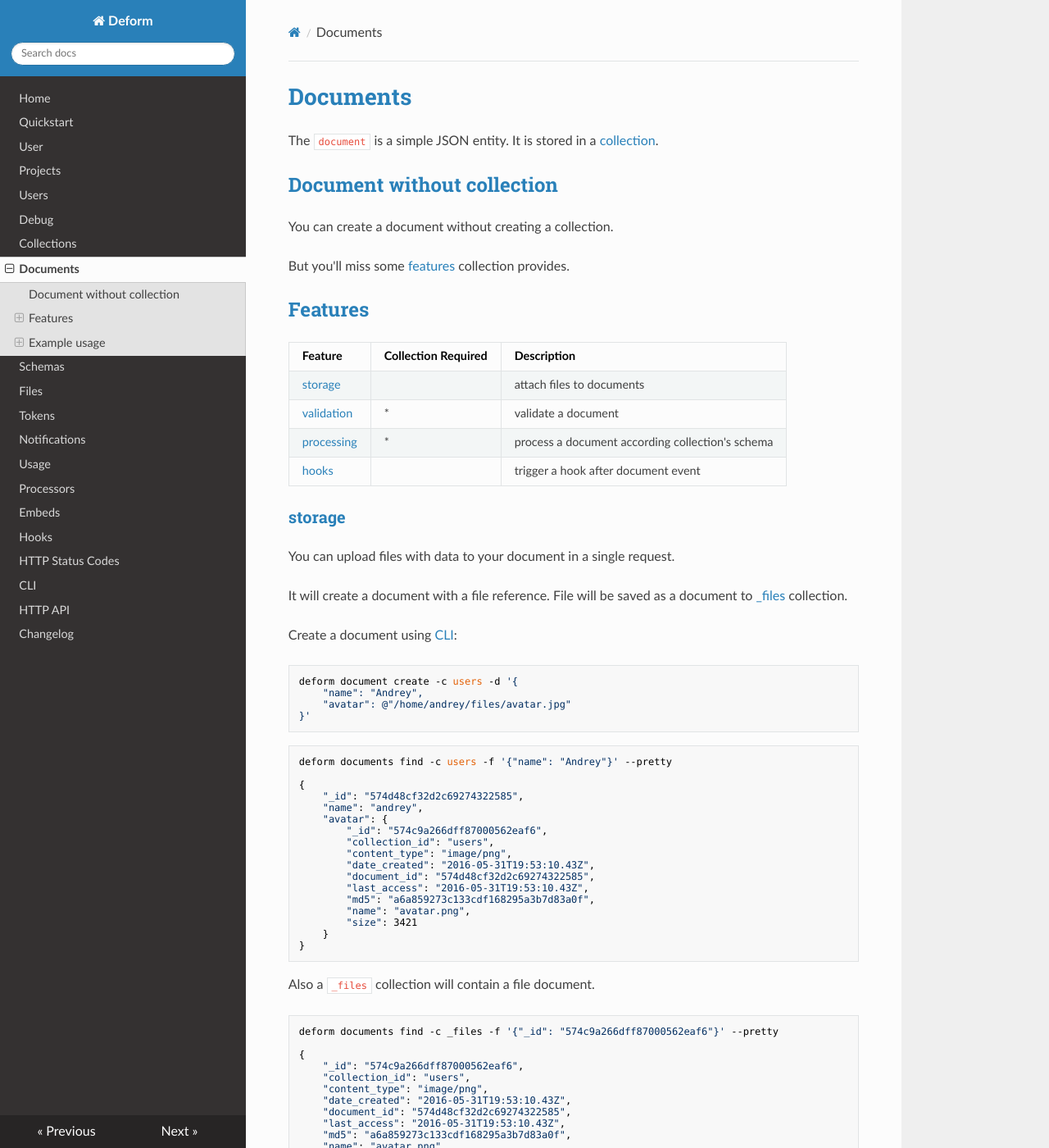
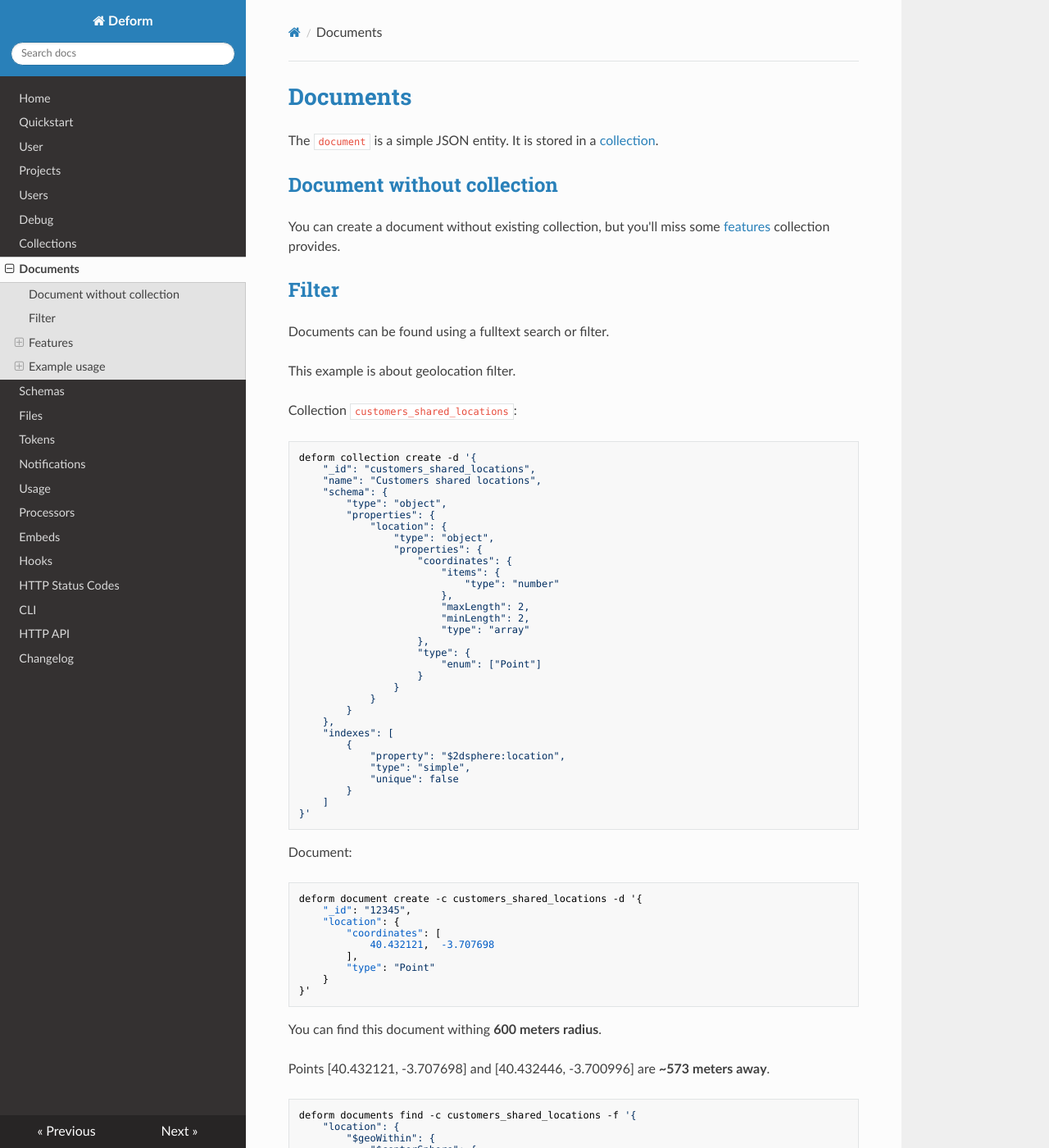
Before and after one commit to deformio/docs, an MkDocs documentation site: the page built from docs/documents.md, in a window 1280 px wide and 1400 px high. Shown: the whole window at 82% size. Built offline with MkDocs 1.6.1, drawn with Linux system fonts in a browser that asks for light colours; nearby versions of some CDN libraries; old or Windows-style settings are respelled for this version of MkDocs; some of the changed text lies outside the part shown.

Commit message:
Example with geolocation added to documents

````diff
--- a/docs/documents.md
+++ b/docs/documents.md
@@ -4,10 +4,82 @@
 
 ## Document without collection
 
-You can create a document without creating a collection.
+You can create a document without existing collection, but you'll miss some [features](/documents/#features) collection provides.
 
-But you'll miss some [features](/documents/#features) collection provides.
+## Filter
 
+Documents can be found using a fulltext search or filter.
+
+This example is about geolocation filter.
+
+Collection `customers_shared_locations`:
+
+```bash
+deform collection create -d '{
+    "_id": "customers_shared_locations",
+    "name": "Customers shared locations",
+    "schema": {
+        "type": "object",
+        "properties": {
+            "location": {
+                "type": "object",
+                "properties": {
+                    "coordinates": {
+                        "items": {
+                            "type": "number"
+                        },
+                        "maxLength": 2,
+                        "minLength": 2,
+                        "type": "array"
+                    },
+                    "type": {
+                        "enum": ["Point"]
+                    }
+                }
+            }
+        }
+    },
+    "indexes": [
+        {
+            "property": "$2dsphere:location",
+            "type": "simple",
+            "unique": false
+        }
+    ]
+}'
+```
+
+Document:
+
+```json
+deform document create -c customers_shared_locations -d '{
+    "_id": "12345",
+    "location": {
+        "coordinates": [
+            40.432121,  -3.707698
+        ],
+        "type": "Point"
+    }
+}'
+```
+
+
+You can find this document withing **600 meters radius**.
+
+Points [40.432121,  -3.707698] and [40.432446, -3.700996] are **~573 meters away**.
+
+```bash
+deform documents find -c customers_shared_locations -f '{
+    "location": {
+        "$geoWithin": {
+            "$centerSphere": {
+                40.432446, -3.700996,
+                0.6/6378.137
+            }
+        }
+    }
+}'
+```
 
 ## Features
 
````
Also changed, not shown: other parts of docs/documents.md (+1 -1 lines).
